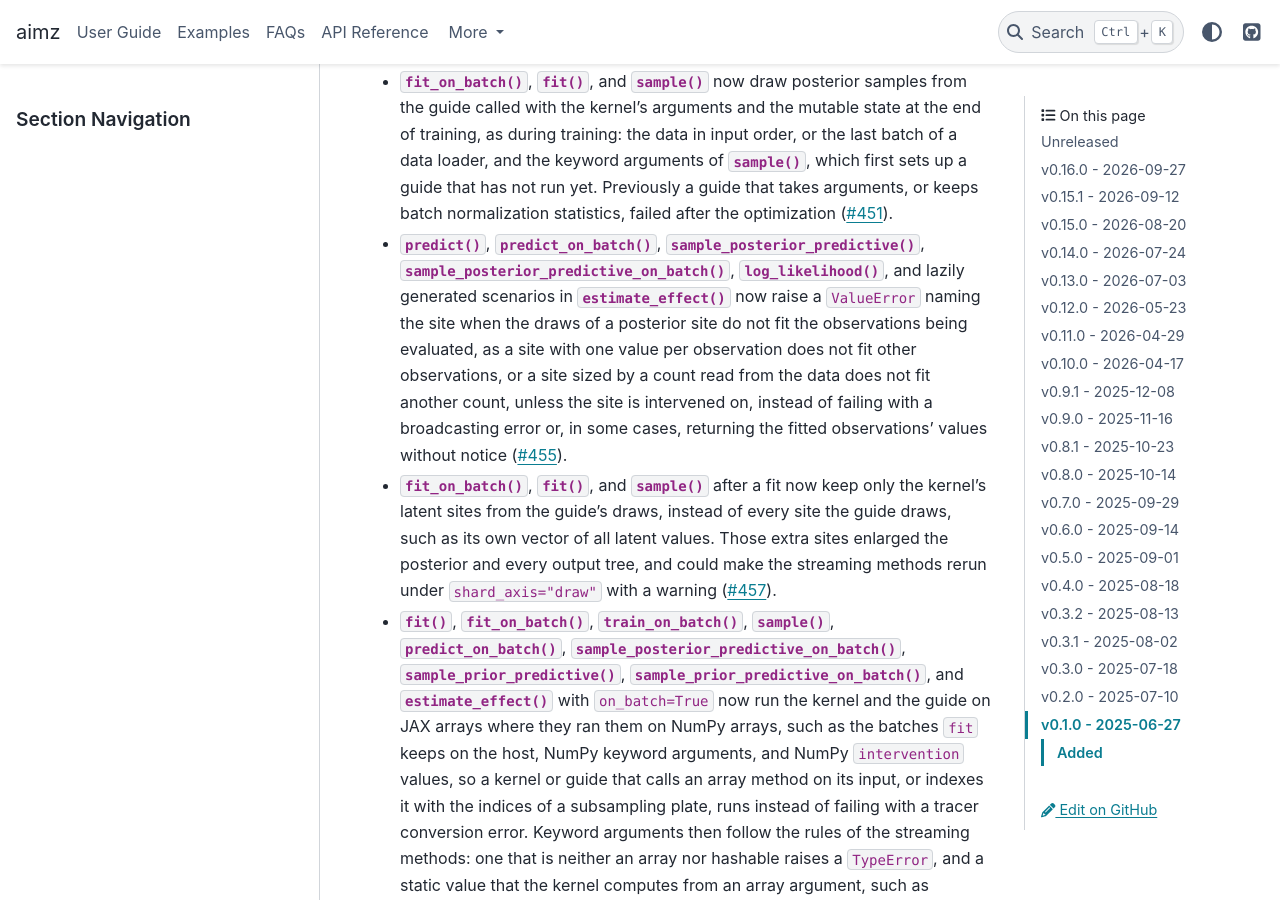
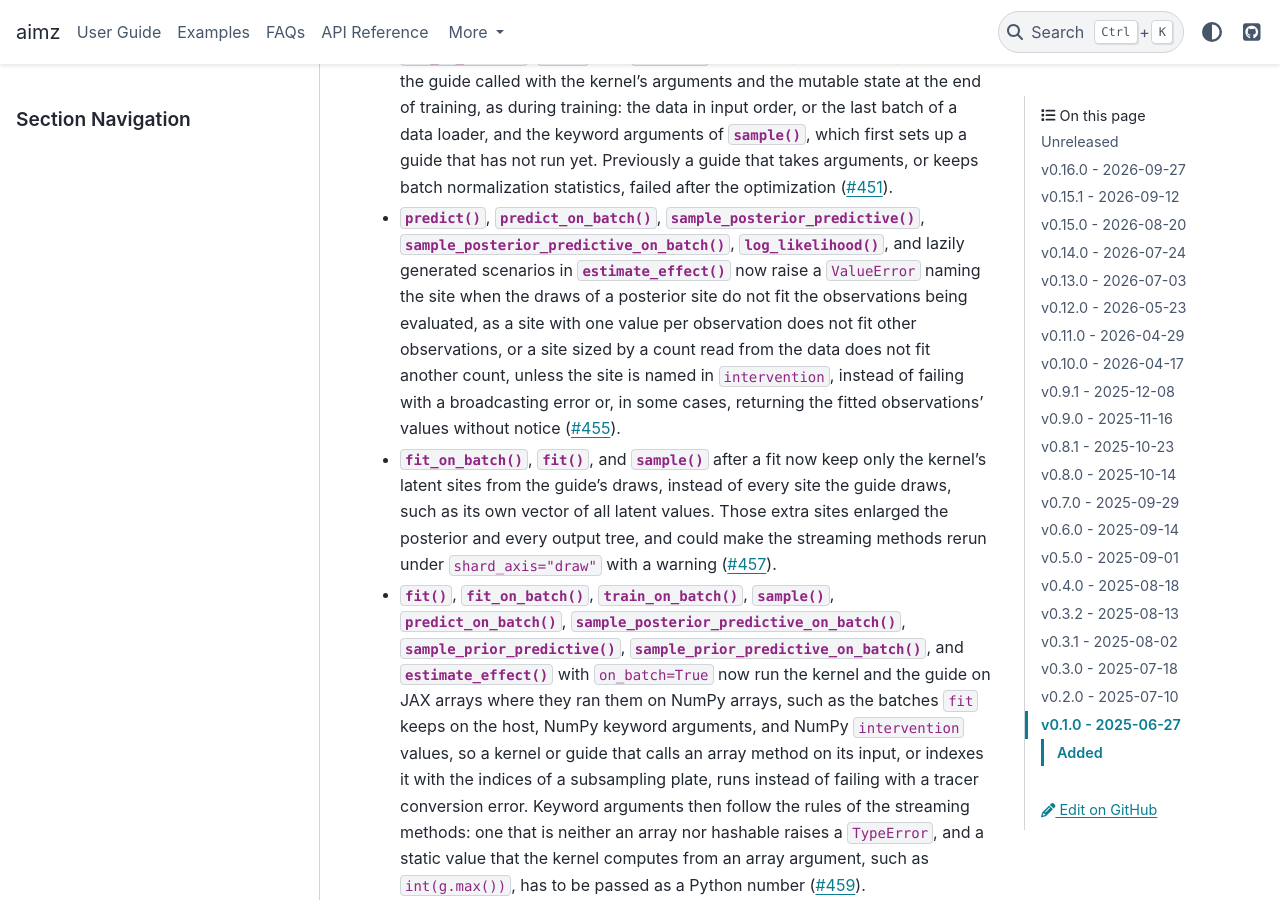
Before and after one commit to markean/aimz, a Sphinx documentation site: the page built from docs/source/changelog.rst, in a window 1280 px wide and 900 px high, scrolled down 6120 px. Built offline with Sphinx 7.4.7 and the PyData theme 0.15.4, drawn with Linux system fonts in a browser that asks for light colours; some of the changed text lies outside the part shown.

Commit message:
fix: update error messaging to specify intervention site naming in predictions and log likelihood for clarity

```diff
--- a/CHANGELOG.md
+++ b/CHANGELOG.md
@@ -46,7 +46,7 @@ and this project adheres to [Semantic Versioning](https://semver.org/spec/v2.0.0
 - Under `shard_axis="obs"`, the streaming methods no longer copy a posterior's deterministic sites with a value per observation, which the kernel recomputes, to every device once a call has traced the kernel, so a posterior that holds one no longer multiplies its memory by the number of devices ([#513](https://github.com/markean/aimz/issues/513)).
 - Recording the kernel's sites, as the first fit or prediction does, now traces the kernel abstractly instead of running it on the input, which spares an imported posterior's first call an eager run of the kernel; a kernel that reads a concrete value of an argument still runs once ([#513](https://github.com/markean/aimz/issues/513)).
 - {meth}`~aimz.ImpactModel.sample_prior_predictive` under `shard_axis="obs"` now reuses, on a repeated call, the trace that tells the global sites from the per-observation ones, instead of tracing the kernel again on every call ([#517](https://github.com/markean/aimz/issues/517)).
-- {meth}`~aimz.ImpactModel.predict_on_batch`, {meth}`~aimz.ImpactModel.sample_posterior_predictive_on_batch`, and {meth}`~aimz.ImpactModel.estimate_effect` with `on_batch=True`, and, for a data loader, {meth}`~aimz.ImpactModel.predict`, {meth}`~aimz.ImpactModel.sample_posterior_predictive`, {meth}`~aimz.ImpactModel.log_likelihood`, and lazily generated scenarios in {meth}`~aimz.ImpactModel.estimate_effect` now raise the `ValueError` that names a posterior site whose draws do not fit the observations being evaluated also for a site that the kernel intervenes on with its own `do`, as {meth}`~aimz.ImpactModel.predict` and {meth}`~aimz.ImpactModel.log_likelihood` already do for an array input, instead of reusing the fitted draws for it; only a site named in `intervention` is exempt ([#529](https://github.com/markean/aimz/issues/529)).
+- {meth}`~aimz.ImpactModel.predict`, {meth}`~aimz.ImpactModel.predict_on_batch`, {meth}`~aimz.ImpactModel.log_likelihood`, and the methods and scenarios built on them now raise the `ValueError` that names a posterior site whose draws do not fit the observations being evaluated also for a site that the kernel intervenes on with its own `do`, for every input and `shard_axis`, instead of raising for it only for some array inputs under `shard_axis="obs"` and otherwise reusing the fitted draws; only a site named in `intervention` is exempt ([#529](https://github.com/markean/aimz/issues/529)).
 
 ### Fixed
 
@@ -59,7 +59,7 @@ and this project adheres to [Semantic Versioning](https://semver.org/spec/v2.0.0
 - {meth}`~aimz.ImpactModel.predict`, {meth}`~aimz.ImpactModel.sample_posterior_predictive`, {meth}`~aimz.ImpactModel.log_likelihood`, and lazily generated scenarios in {meth}`~aimz.ImpactModel.estimate_effect` now keep `shard_axis="obs"` when the posterior of a traced kernel holds a deterministic site with a value per observation, as a posterior drawn with MCMC does for a deterministic site inside the plate, instead of warning and rerunning under `shard_axis="draw"`, which only a latent site per observation requires ([#445](https://github.com/markean/aimz/issues/445)).
 - {meth}`~aimz.ImpactModel.fit`, {meth}`~aimz.ImpactModel.fit_on_batch`, and {meth}`~aimz.ImpactModel.train_on_batch` now accept a kernel with a prior that cannot be sampled or whose prior draws can overflow ([#449](https://github.com/markean/aimz/issues/449)).
 - {meth}`~aimz.ImpactModel.fit_on_batch`, {meth}`~aimz.ImpactModel.fit`, and {meth}`~aimz.ImpactModel.sample` now draw posterior samples from the guide called with the kernel's arguments and the mutable state at the end of training, as during training: the data in input order, or the last batch of a data loader, and the keyword arguments of {meth}`~aimz.ImpactModel.sample`, which first sets up a guide that has not run yet. Previously a guide that takes arguments, or keeps batch normalization statistics, failed after the optimization ([#451](https://github.com/markean/aimz/issues/451)).
-- {meth}`~aimz.ImpactModel.predict`, {meth}`~aimz.ImpactModel.predict_on_batch`, {meth}`~aimz.ImpactModel.sample_posterior_predictive`, {meth}`~aimz.ImpactModel.sample_posterior_predictive_on_batch`, {meth}`~aimz.ImpactModel.log_likelihood`, and lazily generated scenarios in {meth}`~aimz.ImpactModel.estimate_effect` now raise a `ValueError` naming the site when the draws of a posterior site do not fit the observations being evaluated, as a site with one value per observation does not fit other observations, or a site sized by a count read from the data does not fit another count, unless the site is intervened on, instead of failing with a broadcasting error or, in some cases, returning the fitted observations' values without notice ([#455](https://github.com/markean/aimz/issues/455)).
+- {meth}`~aimz.ImpactModel.predict`, {meth}`~aimz.ImpactModel.predict_on_batch`, {meth}`~aimz.ImpactModel.sample_posterior_predictive`, {meth}`~aimz.ImpactModel.sample_posterior_predictive_on_batch`, {meth}`~aimz.ImpactModel.log_likelihood`, and lazily generated scenarios in {meth}`~aimz.ImpactModel.estimate_effect` now raise a `ValueError` naming the site when the draws of a posterior site do not fit the observations being evaluated, as a site with one value per observation does not fit other observations, or a site sized by a count read from the data does not fit another count, unless the site is named in `intervention`, instead of failing with a broadcasting error or, in some cases, returning the fitted observations' values without notice ([#455](https://github.com/markean/aimz/issues/455)).
 - {meth}`~aimz.ImpactModel.fit_on_batch`, {meth}`~aimz.ImpactModel.fit`, and {meth}`~aimz.ImpactModel.sample` after a fit now keep only the kernel's latent sites from the guide's draws, instead of every site the guide draws, such as its own vector of all latent values. Those extra sites enlarged the posterior and every output tree, and could make the streaming methods rerun under `shard_axis="draw"` with a warning ([#457](https://github.com/markean/aimz/issues/457)).
 - {meth}`~aimz.ImpactModel.fit`, {meth}`~aimz.ImpactModel.fit_on_batch`, {meth}`~aimz.ImpactModel.train_on_batch`, {meth}`~aimz.ImpactModel.sample`, {meth}`~aimz.ImpactModel.predict_on_batch`, {meth}`~aimz.ImpactModel.sample_posterior_predictive_on_batch`, {meth}`~aimz.ImpactModel.sample_prior_predictive`, {meth}`~aimz.ImpactModel.sample_prior_predictive_on_batch`, and {meth}`~aimz.ImpactModel.estimate_effect` with `on_batch=True` now run the kernel and the guide on JAX arrays where they ran them on NumPy arrays, such as the batches `fit` keeps on the host, NumPy keyword arguments, and NumPy `intervention` values, so a kernel or guide that calls an array method on its input, or indexes it with the indices of a subsampling plate, runs instead of failing with a tracer conversion error. Keyword arguments then follow the rules of the streaming methods: one that is neither an array nor hashable raises a `TypeError`, and a static value that the kernel computes from an array argument, such as `int(g.max())`, has to be passed as a Python number ([#459](https://github.com/markean/aimz/issues/459)).
 - {meth}`~aimz.ImpactModel.predict`, {meth}`~aimz.ImpactModel.sample_posterior_predictive`, {meth}`~aimz.ImpactModel.sample_prior_predictive`, and lazily generated scenarios in {meth}`~aimz.ImpactModel.estimate_effect` now fail for an array input, as {meth}`~aimz.ImpactModel.predict_on_batch` does, when an `intervention` value or keyword argument meant to hold one value per observation has another length, instead of reusing it for every device batch with as many observations ([#461](https://github.com/markean/aimz/issues/461)).
--- a/docs/source/faq.rst
+++ b/docs/source/faq.rst
@@ -96,7 +96,7 @@ A guide that computes the site from each observation's inputs, such as an amorti
 :meth:`~aimz.ImpactModel.sample_prior_predictive` has no posterior to replicate and needs no rerun: under ``shard_axis="obs"`` it draws local latents within each batch and shares only the global latents across batches.
 See :ref:`user-guide-sharding` for how the two sharding strategies differ, when to choose each, and a worked comparison of a compatible kernel and one that triggers the rerun.
 A local latent's posterior applies only to the observations the model was fitted on.
-For an array input with another number of observations, prediction and :meth:`~aimz.ImpactModel.log_likelihood` raise a ``ValueError`` that names the site, unless the site is intervened on.
+For an array input with another number of observations, prediction and :meth:`~aimz.ImpactModel.log_likelihood` raise a ``ValueError`` that names the site, unless the site is named in ``intervention``.
 The fitted values are reused without notice for an input with the same number of observations.
 A data loader is checked one device batch at a time, so a loader batch that gives each device exactly the fitted number of observations passes too.
 A data loader cannot rerun under ``shard_axis="draw"``, so a call with one raises the error for the fitted observations too whenever its batches or the devices split them; pass them as an array instead.
```
Also changed, not shown: aimz/.agents/skills/aimz/SKILL.md.
